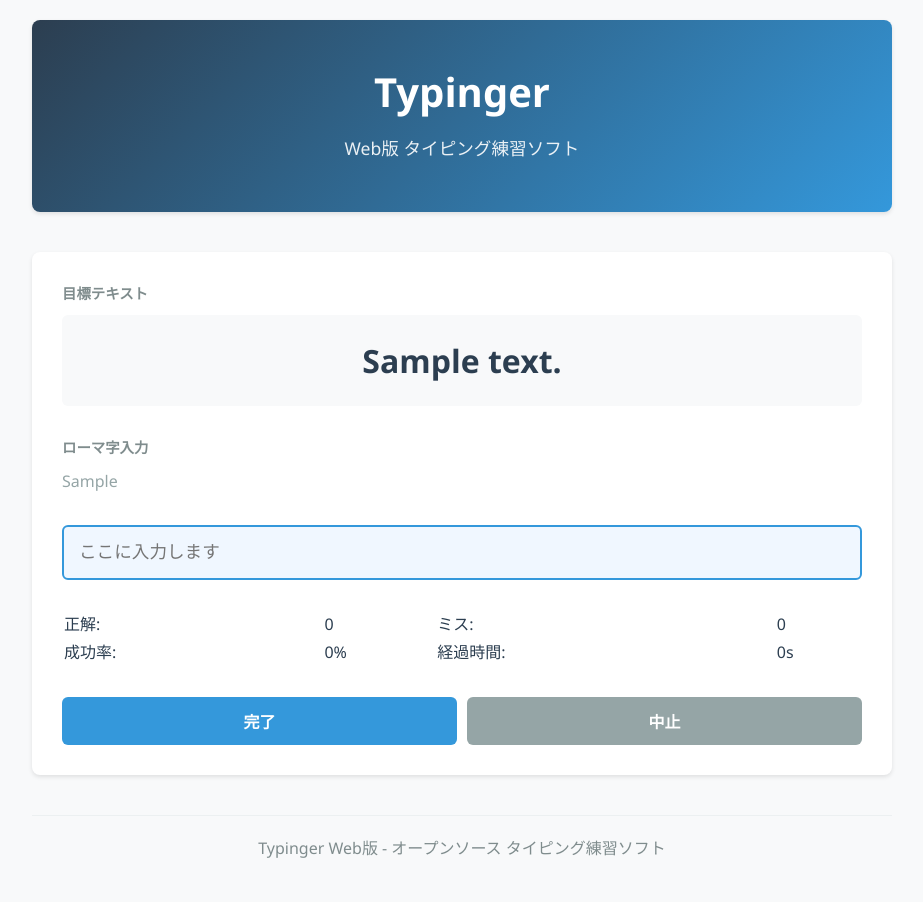
After one commit to FreenaKeys/typinger-web-port, a Flask app: template typinger-web/templates/typing.html in a window 1280 px wide. The commit adds this page. Shown: the whole page, without its empty margins (178-1101 px from the left). Run offline with Flask 3, Linux system fonts and the light colour scheme; the template is opened without the code that fills it: most values are stand-ins (such as "Sample title", 1, 10 or a date in 2020).

Commit message:
gdoreaoivoioisdtoihvinvldphivnpk

```diff
--- a/typinger-web/app.py
+++ b/typinger-web/app.py
@@ -94,6 +94,35 @@ def start_session():
         "target_text": target_text,
         "target_rubi": target_rubi,
     })
+
+
+@app.route('/typing/<scenario_file>')
+def typing_page(scenario_file):
+    """GETでタイピング画面に移動（JavaScriptなしオプション）"""
+    # シナリオから文を取得
+    sentence_data = scenario_manager.get_first_sentence(scenario_file)
+    if not sentence_data:
+        return render_template('error.html', error=f"Scenario not found: {scenario_file}"), 404
+
+    target_text, target_rubi = sentence_data
+
+    # セッションを作成
+    session_id = f"session_{datetime.now().strftime('%Y%m%d%H%M%S%f')}"
+
+    sessions[session_id] = {
+        'scenario_file': scenario_file,
+        'target_text': target_text,
+        'target_rubi': target_rubi,
+        'judge': TypingJudge(target_text, target_rubi),
+        'stats_calculator': StatisticsCalculator(),
+        'events': [],
+        'start_time': datetime.now(),
+    }
+
+    return render_template('typing.html',
+                          session_id=session_id,
+                          target_text=target_text,
+                          target_rubi=target_rubi)
 
 
 @app.route('/api/session/<session_id>/progress', methods=['GET'])
--- /dev/null
+++ b/typinger-web/templates/typing.html
@@ -0,0 +1,125 @@
+<!DOCTYPE html>
+<html lang="ja">
+<head>
+    <meta charset="UTF-8">
+    <meta name="viewport" content="width=device-width, initial-scale=1.0">
+    <title>Typinger - タイピング</title>
+    <link rel="stylesheet" href="{{ url_for('static', filename='css/style.css') }}">
+</head>
+<body>
+    <div class="container">
+        <header>
+            <h1>Typinger</h1>
+            <p class="subtitle">Web版 タイピング練習ソフト</p>
+        </header>
+
+        <main>
+            <!-- タイピング画面 -->
+            <section id="typing-screen" class="screen active">
+                <div class="typing-container">
+                    <!-- 目標テキスト表示 -->
+                    <div class="target-text-box">
+                        <p class="label">目標テキスト</p>
+                        <p id="target-text" class="target-text">{{ target_text }}</p>
+                    </div>
+
+                    <!-- ルビ（ローマ字）表示 -->
+                    <div class="rubi-box">
+                        <p class="label">ローマ字入力</p>
+                        <p id="rubi-remaining" class="rubi-remaining">{{ target_rubi }}</p>
+                    </div>
+
+                    <!-- 入力フィールド -->
+                    <div class="input-box">
+                        <input type="text" id="typing-input" class="typing-input" placeholder="ここに入力します" autofocus>
+                    </div>
+
+                    <!-- 統計情報 -->
+                    <div class="stats-box">
+                        <table class="stats-table">
+                            <tr>
+                                <td>正解:</td>
+                                <td id="stat-correct">0</td>
+                                <td>ミス:</td>
+                                <td id="stat-errors">0</td>
+                            </tr>
+                            <tr>
+                                <td>成功率:</td>
+                                <td id="stat-accuracy">0%</td>
+                                <td>経過時間:</td>
+                                <td id="stat-time">0s</td>
+                            </tr>
+                        </table>
+                    </div>
+
+                    <!-- 操作ボタン -->
+                    <div class="button-box">
+                        <button id="btn-finish" class="btn btn-primary">完了</button>
+                        <button id="btn-escape" class="btn btn-secondary">中止</button>
+                    </div>
+                </div>
+            </section>
+        </main>
+
+        <footer>
+            <p>Typinger Web版 - オープンソース タイピング練習ソフト</p>
+        </footer>
+    </div>
+
+    <script>
+        // セッション情報
+        const SESSION_ID = '{{ session_id }}';
+        const TARGET_TEXT = '{{ target_text }}';
+        const TARGET_RUBI = '{{ target_rubi }}';
+
+        console.log('🎬 Typing page loaded');
+        console.log('  Session ID:', SESSION_ID);
+        console.log('  Target:', TARGET_TEXT);
+
+        // タイピング入力処理
+        document.getElementById('typing-input').addEventListener('keydown', async (e) => {
+            const char = e.key;
+
+            // Backspace処理
+            if (e.key === 'Backspace') {
+                e.preventDefault();
+                const input = document.getElementById('typing-input');
+                input.value = input.value.slice(0, -1);
+                return;
+            }
+
+            // 制御文字は無視
+            if (e.ctrlKey || e.altKey || e.metaKey) return;
+
+            try {
+                const response = await fetch(`/api/session/${SESSION_ID}/judge_char`, {
+                    method: 'POST',
+                    headers: { 'Content-Type': 'application/json' },
+                    body: JSON.stringify({ char: char, timestamp: Date.now() })
+                });
+                const data = await response.json();
+                console.log('Judge result:', data);
+            } catch (error) {
+                console.error('Error:', error);
+            }
+        });
+
+        // 完了ボタン
+        document.getElementById('btn-finish').addEventListener('click', async () => {
+            const response = await fetch(`/api/session/${SESSION_ID}/finish`, {
+                method: 'POST',
+                headers: { 'Content-Type': 'application/json' }
+            });
+            const data = await response.json();
+            if (data.ok) {
+                window.location.href = '/';
+            }
+        });
+
+        // 中止ボタン
+        document.getElementById('btn-escape').addEventListener('click', () => {
+            window.location.href = '/';
+        });
+    </script>
+</body>
+</html>
```
Also changed, not shown: typinger-web/static/js/main.js (+20 -5 lines), typinger-web/templates/index.html (+6 -2 lines).
